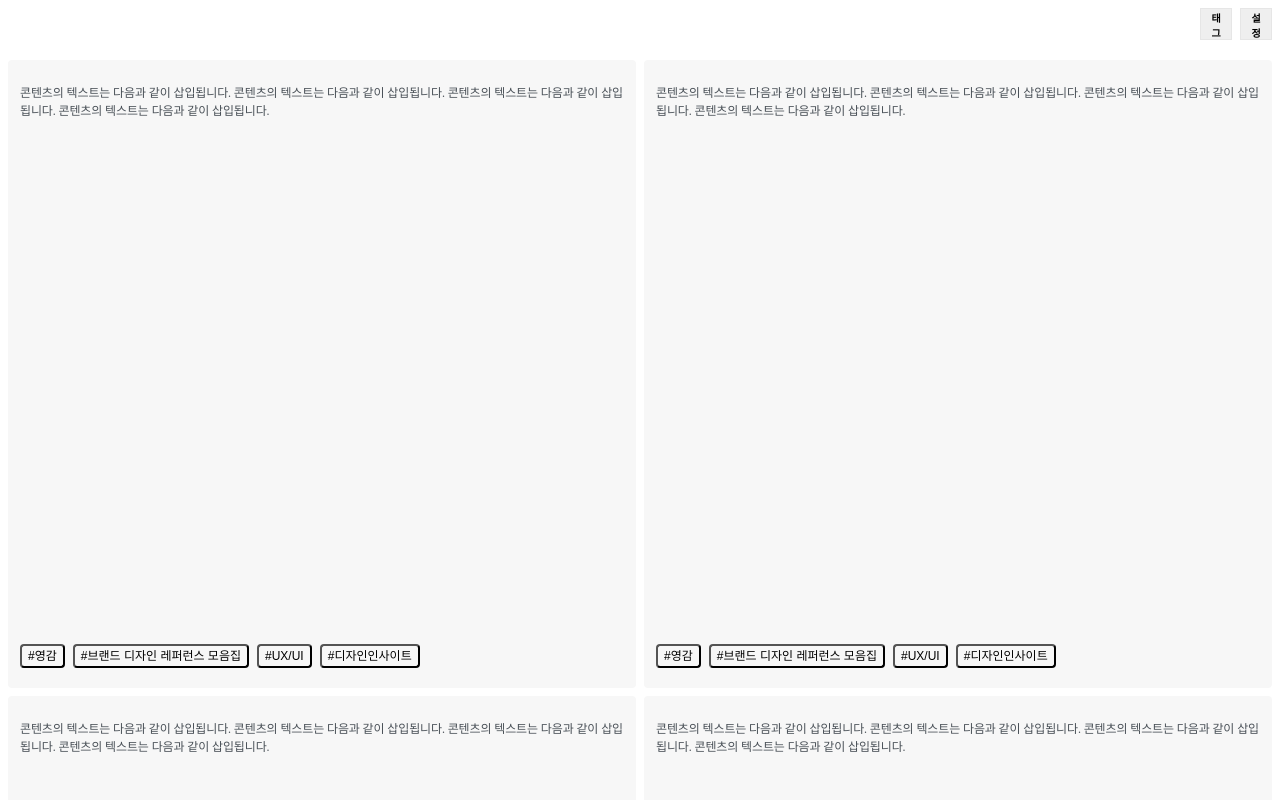
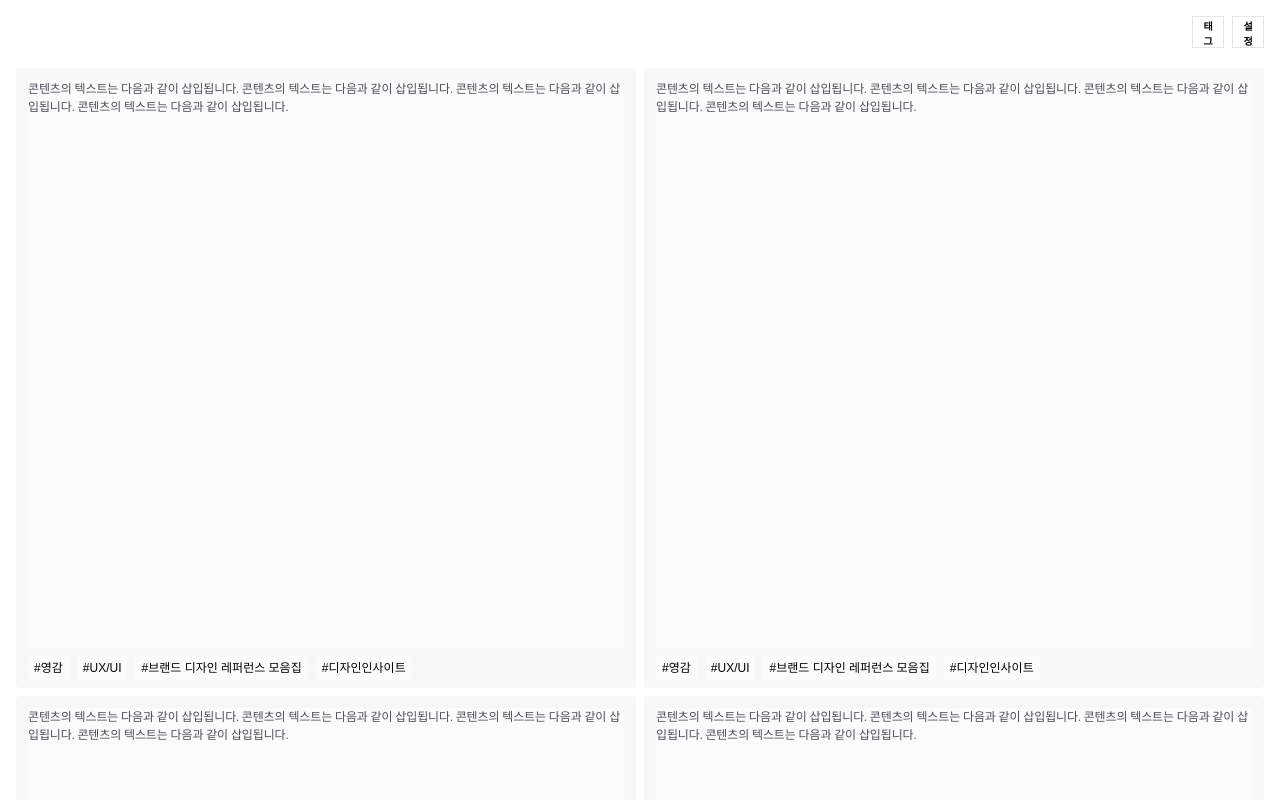
Before and after one commit to depromeet/ygtang-client, a Next.js app: page / in a window 1280 px wide. Shown: the top 800 px of the page. Built offline with nearby package versions, Linux system fonts and the light colour scheme.

Commit message:
design: global styles reset 추가 및 reset 변경에 따른 디자인 세부 수정

```diff
--- a/src/components/common/Tag.tsx
+++ b/src/components/common/Tag.tsx
@@ -8,7 +8,7 @@
   display: inline-block;
   height: 24px;
   border-radius: 4px;
-  background: #f7f7f7;
+  background: #fbfbfb;
   font-weight: 500;
   font-size: 12px;
   line-height: 14px;
--- a/src/components/home/ContentThumbnail.tsx
+++ b/src/components/home/ContentThumbnail.tsx
@@ -21,8 +21,8 @@
         </p>
         <div css={contentTagsCss}>
           <Tag text="영감" />
+          <Tag text="UX/UI" />
           <Tag text="브랜드 디자인 레퍼런스 모음집" />
-          <Tag text="UX/UI" />
           <Tag text="디자인인사이트" />
         </div>
       </div>
@@ -37,7 +37,9 @@
   position: relative;
   width: 100%;
   height: 100%;
-  padding: 12px;
+  padding: ${contentThumbnailPadding};
+  padding-right: 0;
+  padding-bottom: 0;
   background: ${theme.color.gray};
   border-radius: 4px;
 
@@ -51,12 +53,14 @@
 const contentThumbnailCss = css`
   position: absolute;
   overflow: hidden;
-  width: calc(100% - ${contentThumbnailPadding} * 2);
-  height: calc(100% - ${contentThumbnailPadding} * 2);
+
+  height: calc(100% - ${contentThumbnailPadding});
 `;
 
 const contentText = css`
-  height: calc(100% - ${contentThumbnailPadding} * 2 - ${contentTagHeight});
+  width: calc(100% - ${contentThumbnailPadding});
+  height: calc(100% - ${contentTagHeight});
+  background: #fbfbfb;
   font-weight: 500;
   font-size: 12px;
   line-height: 18px;
--- a/src/pages/index.tsx
+++ b/src/pages/index.tsx
@@ -12,4 +12,6 @@
   );
 }
 
-const pageCss = css``;
+const pageCss = css`
+  padding: 16px;
+`;
--- a/src/styles/GlobalStyle/GlobalStyle.tsx
+++ b/src/styles/GlobalStyle/GlobalStyle.tsx
@@ -5,6 +5,8 @@
 }
 
 const globalCss = (theme: Theme) => css`
+  ${resetCss}
+
   * {
     box-sizing: border-box;
   }
@@ -12,4 +14,149 @@
   :root {
     color: ${theme.color.black};
   }
+
+  body {
+    -webkit-user-select: none;
+    -moz-user-select: none;
+    -ms-user-select: none;
+    user-select: none;
+
+    .draggable {
+      -webkit-user-select: all;
+      -moz-user-select: all;
+      -ms-user-select: all;
+      user-select: all;
+    }
+  }
 `;
+
+const resetCss = `
+  html,
+  body,
+  div,
+  span,
+  applet,
+  object,
+  iframe,
+  h1,
+  h2,
+  h3,
+  h4,
+  h5,
+  h6,
+  p,
+  blockquote,
+  pre,
+  a,
+  abbr,
+  acronym,
+  address,
+  big,
+  cite,
+  code,
+  del,
+  dfn,
+  em,
+  img,
+  ins,
+  kbd,
+  q,
+  s,
+  samp,
+  small,
+  strike,
+  strong,
+  sub,
+  sup,
+  tt,
+  var,
+  b,
+  u,
+  i,
+  center,
+  dl,
+  dt,
+  dd,
+  ol,
+  ul,
+  li,
+  fieldset,
+  form,
+  label,
+  legend,
+  table,
+  caption,
+  tbody,
+  tfoot,
+  thead,
+  tr,
+  th,
+  td,
+  article,
+  aside,
+  canvas,
+  details,
+  embed,
+  figure,
+  figcaption,
+  footer,
+  header,
+  hgroup,
+  menu,
+  nav,
+  output,
+  ruby,
+  section,
+  summary,
+  time,
+  mark,
+  audio,
+  video {
+    margin: 0;
+    padding: 0;
+    border: 0;
+    font-size: 100%;
+    font: inherit;
+    vertical-align: baseline;
+  }
+  article,
+  aside,
+  details,
+  figcaption,
+  figure,
+  footer,
+  header,
+  hgroup,
+  menu,
+  nav,
+  section {
+    display: block;
+  }
+  body {
+    line-height: 1;
+  }
+  ol,
+  ul {
+    list-style: none;
+  }
+  blockquote,
+  q {
+    quotes: none;
+  }
+  blockquote:before,
+  blockquote:after,
+  q:before,
+  q:after {
+    content: '';
+    content: none;
+  }
+  button {
+    border: none;
+    cursor: pointer;
+    background-color: unset;
+  }
+  table {
+    border-collapse: collapse;
+    border-spacing: 0;
+  }
+`;
```
